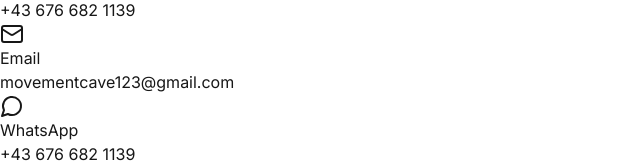
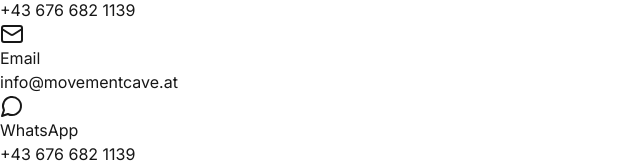
Before and after one commit to ohnotenoughibra/mvmtcv, a Next.js app: page /contact in a window 1280 px wide. Shown: the part 312-475 px from the top of the page, without its empty margins (0-640 px from the left). Built offline with nearby package versions, Linux system fonts and the light colour scheme.

Commit message:
fixed quote issue

```diff
--- a/src/app/contact/page.tsx
+++ b/src/app/contact/page.tsx
@@ -78,7 +78,7 @@
                 <Mail className="w-6 h-6 text-red-600 mt-1" />
                 <div>
                   <h3 className="font-semibold">Email</h3>
-                  <p className="text-gray-600">movementcave123@gmail.com</p>
+                  <p className="text-gray-600">info@movementcave.at</p>
                 </div>
               </div>
 
@@ -118,7 +118,7 @@
               {/* Honeypot field to prevent spam */}
               <p className="hidden">
                 <label>
-                  Don't fill this out if you're human: <input name="bot-field" />
+                  Don&apos;t fill this out if you&apos;re human: <input name="bot-field" />
                 </label>
               </p>
 
```
